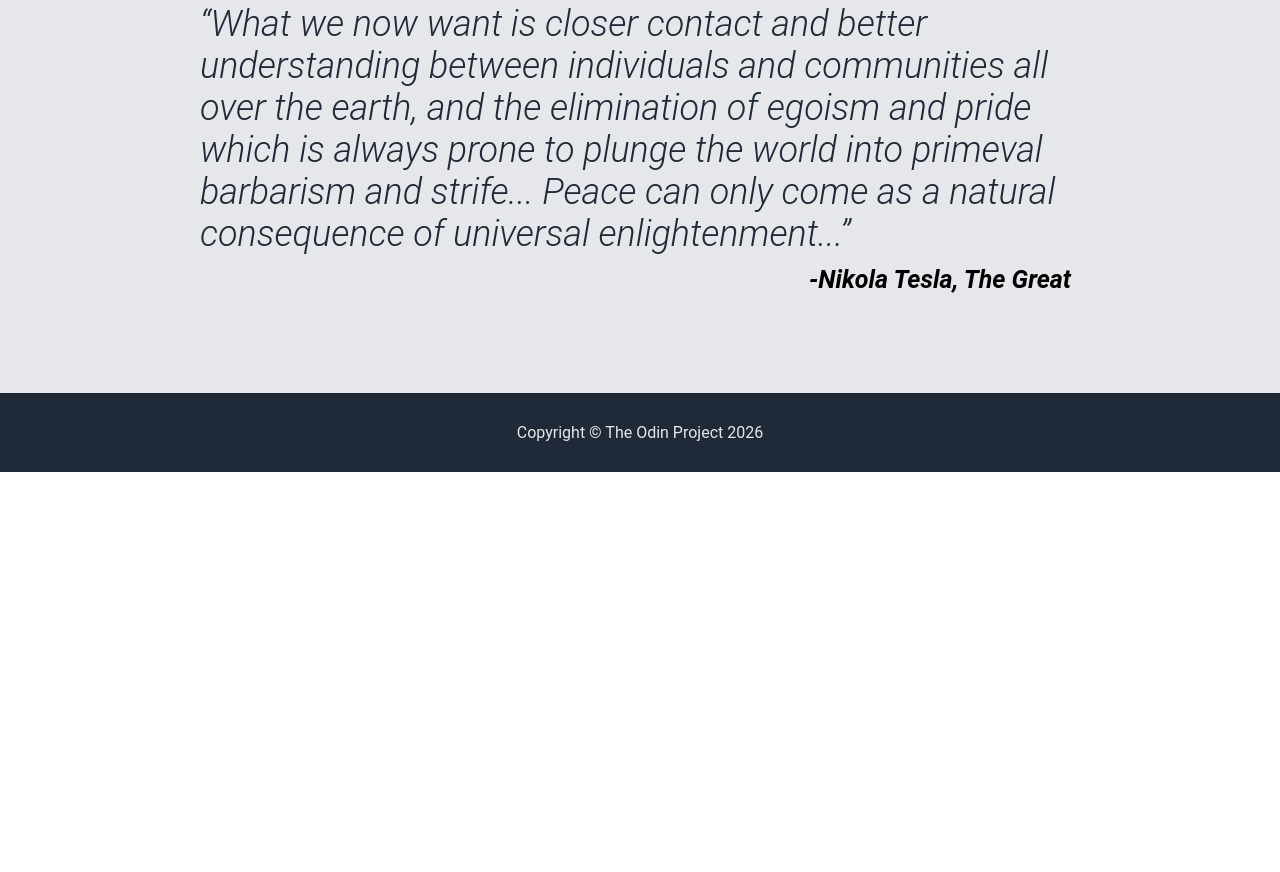
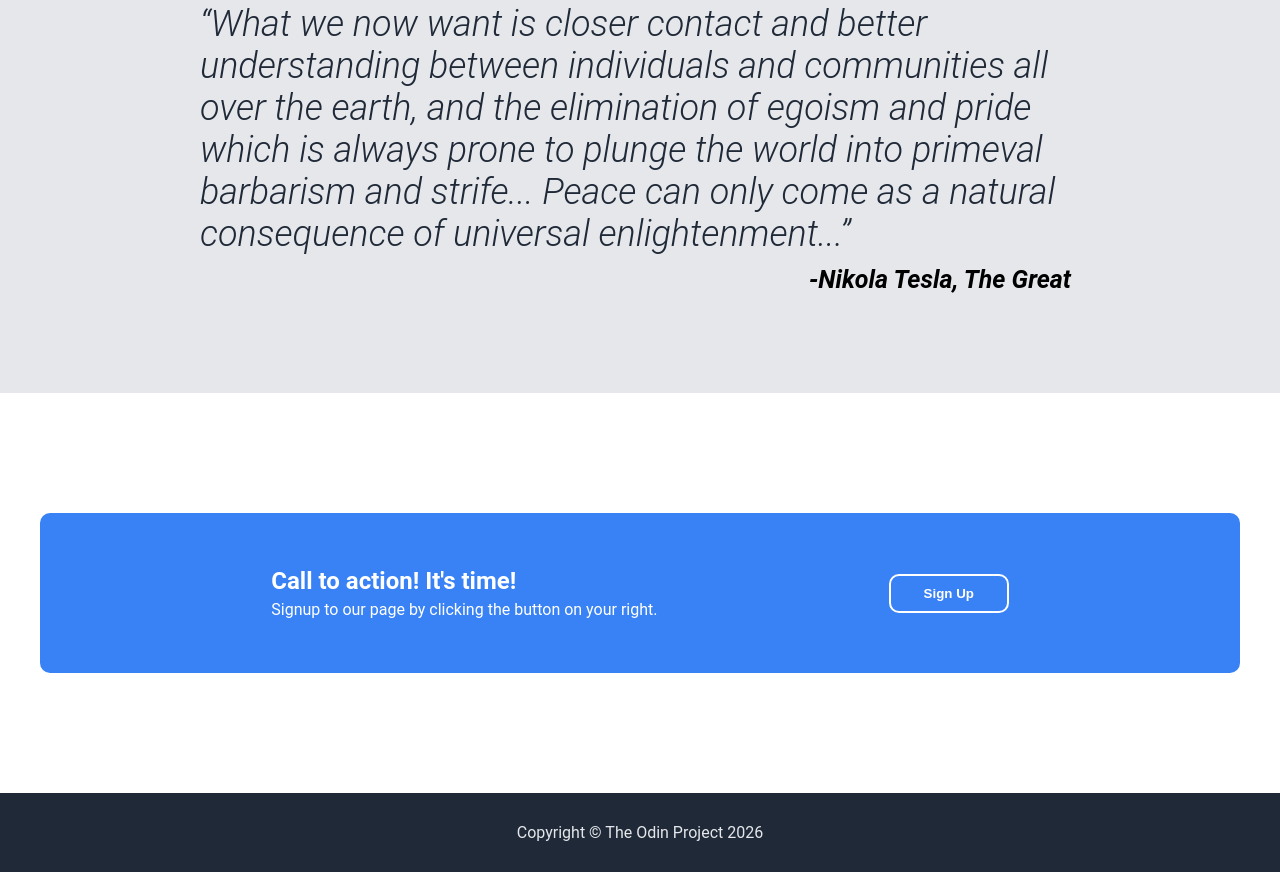
Before and after one commit to horiyom61/landing-page, a plain HTML site: page index.html in a window 1280 px wide. Shown: the part 1183-2055 px from the top of the page. Before the commit the page ends 1655 px from the top, so only its background shows below. Drawn offline with Linux system fonts and the light colour scheme.

Commit message:
call to action section finished

```diff
--- a/index.html
+++ b/index.html
@@ -67,8 +67,19 @@
             <blockquote>“What we now want is closer contact and better understanding between individuals and communities all over the earth, and the elimination of egoism and pride which is always prone to plunge the world into primeval barbarism and strife... Peace can only come as a natural consequence of universal enlightenment...”</blockquote>
             <cite>-Nikola Tesla, The Great</cite>
         </div>
+    </section>
+
+    <section class="call">
+        <div class="action">
+
+            <div class="white">
+                <h2>Call to action! It's time!</h2>
+            <p>Signup to our page by clicking the button on your right.</p>
+            </div>
 
 
+            <button>Sign Up</button>
+        </div>
     </section>
 
     <footer>
--- a/style.css
+++ b/style.css
@@ -102,7 +102,6 @@ button {
     align-items: center;
     margin-top: 60px;
     margin-bottom: 60px;
-    font-weight: bold;
 }
 
 .cards {
@@ -163,6 +162,46 @@ cite {
     font-weight: bold;
 }
 
+/* call to action section */
+
+.call {
+    height: 400px;
+     display: flex;
+    justify-content: center;
+    align-items: center;
+}
+
+.action {
+    background-color: #3882F6;
+    border-radius: 10px;
+    height: 160px;
+    width: 1200px;
+    display: flex;
+    justify-content: space-evenly;
+    align-items: center;
+}
+
+h2 {
+    font-weight: bold;
+    margin-bottom: 5px;
+    margin-top: 0;
+}
+
+button {
+     background-color: #3882F6;
+    color: white;
+    font-weight: bold;
+    width: 120px;
+    padding: 10px;
+    border-radius: 10px;
+    border: 2px solid white;
+    font-weight: bold;
+}
+
+.white {
+    color: white;
+}
+
 
 footer {
     background-color: #1f2937;
```
